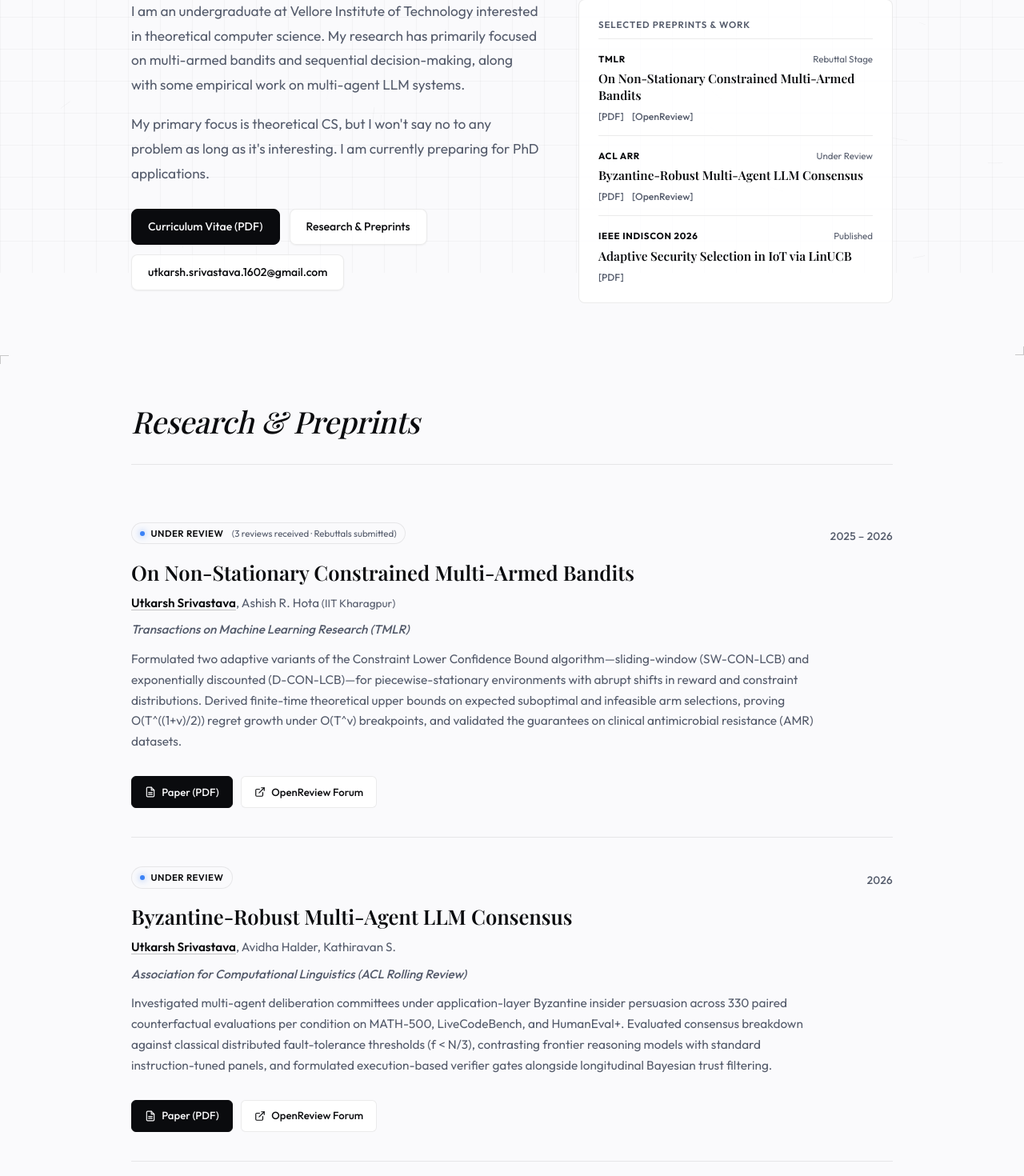
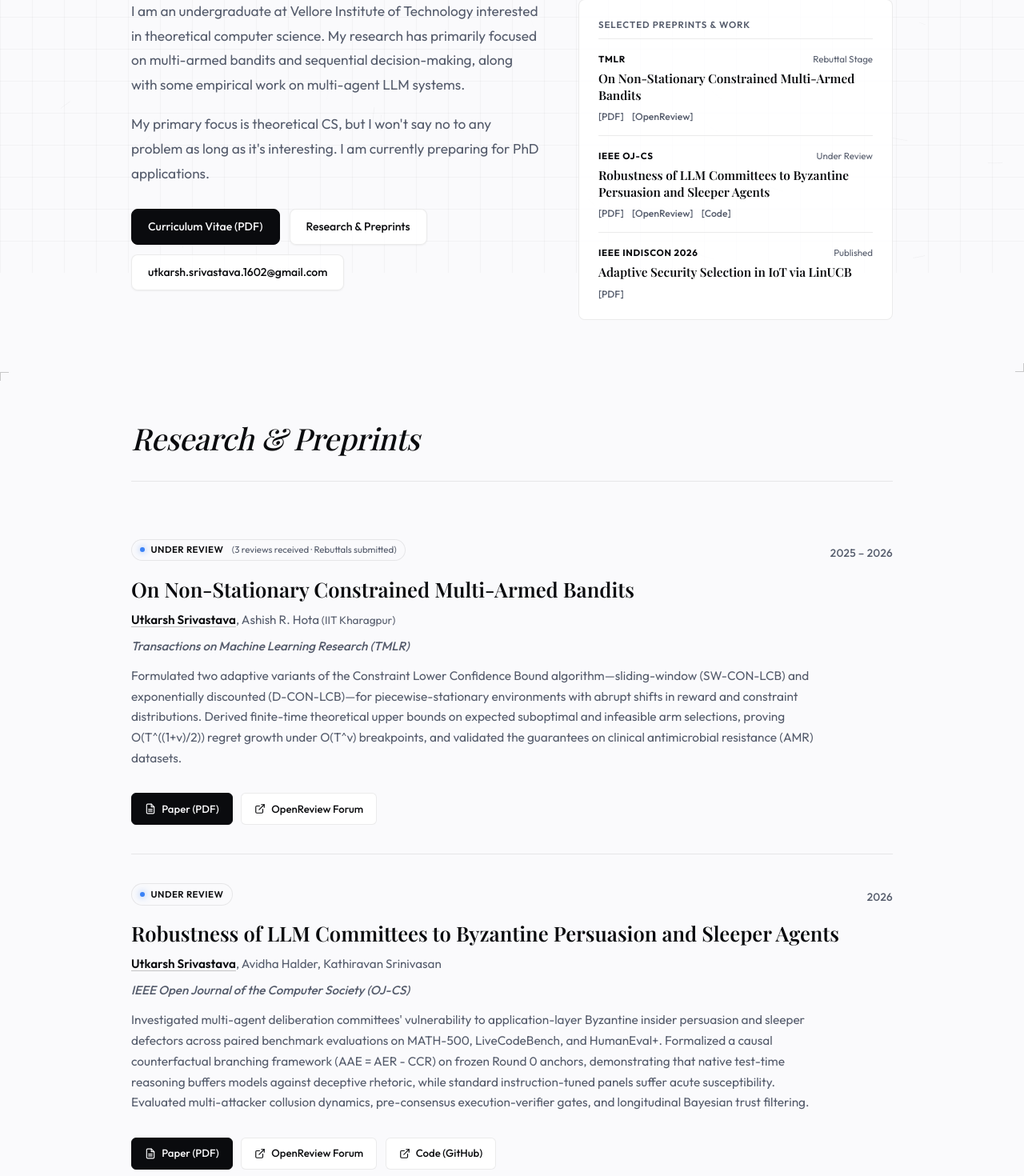
Before and after one commit to Xanviere/PersonalWebsite, a React (Vite) app: page / in a window 1280 px wide. Shown: the part 459-1929 px from the top of the page at 80% size. Built offline with nearby package versions, Linux system fonts and the light colour scheme; a web font is replaced by a local one.

Commit message:
Update Byzantine paper title to 'Robustness of LLM Committees to Byzantine Persuasion and Sleeper Agents' and venue to IEEE OJ-CS

```diff
--- a/src/components/Hero.jsx
+++ b/src/components/Hero.jsx
@@ -68,7 +68,7 @@ export default function Hero() {
                         rel="noreferrer"
                         className="fact-mini-link"
                       >
-                        [{l.type === 'pdf' ? 'PDF' : 'OpenReview'}]
+                        [{l.type === 'pdf' ? 'PDF' : l.label.includes('Code') ? 'Code' : 'OpenReview'}]
                       </a>
                     ))}
                   </div>
--- a/src/data.js
+++ b/src/data.js
@@ -48,23 +48,24 @@ export const research = [
   },
   {
     id: 2,
-    topic: "Byzantine-Robust Multi-Agent LLM Consensus",
-    shortTitle: "Byzantine-Robust Multi-Agent LLM Consensus",
-    shortVenue: "ACL ARR",
+    topic: "Robustness of LLM Committees to Byzantine Persuasion and Sleeper Agents",
+    shortTitle: "Robustness of LLM Committees to Byzantine Persuasion and Sleeper Agents",
+    shortVenue: "IEEE OJ-CS",
     duration: "2026",
     authors: [
       { name: "Utkarsh Srivastava", isSelf: true },
       { name: "Avidha Halder" },
-      { name: "Kathiravan S." }
+      { name: "Kathiravan Srinivasan" }
     ],
-    description: "Investigated multi-agent deliberation committees under application-layer Byzantine insider persuasion across 330 paired counterfactual evaluations per condition on MATH-500, LiveCodeBench, and HumanEval+. Evaluated consensus breakdown against classical distributed fault-tolerance thresholds (f < N/3), contrasting frontier reasoning models with standard instruction-tuned panels, and formulated execution-based verifier gates alongside longitudinal Bayesian trust filtering.",
+    description: "Investigated multi-agent deliberation committees' vulnerability to application-layer Byzantine insider persuasion and sleeper defectors across paired benchmark evaluations on MATH-500, LiveCodeBench, and HumanEval+. Formalized a causal counterfactual branching framework (AAE = AER - CCR) on frozen Round 0 anchors, demonstrating that native test-time reasoning buffers models against deceptive rhetoric, while standard instruction-tuned panels suffer acute susceptibility. Evaluated multi-attacker collusion dynamics, pre-consensus execution-verifier gates, and longitudinal Bayesian trust filtering.",
     status: "Under Review",
-    venue: "Association for Computational Linguistics (ACL Rolling Review)",
-    tags: ["Multi-Agent Deliberation", "Byzantine Fault Tolerance", "Bayesian Trust Filtering"],
-    link: "https://openreview.net/pdf?id=XsK6jGpir0",
+    venue: "IEEE Open Journal of the Computer Society (OJ-CS)",
+    tags: ["Byzantine Fault Tolerance", "Multi-Agent Deliberation", "Persuasion Attacks", "Bayesian Trust Filtering"],
+    link: "/papers/byzantine-persuasion-sleeper-agents.pdf",
     links: [
-      { label: "Paper (PDF)", url: "https://openreview.net/pdf?id=XsK6jGpir0", type: "pdf" },
-      { label: "OpenReview Forum", url: "https://openreview.net/forum?id=XsK6jGpir0", type: "external" }
+      { label: "Paper (PDF)", url: "/papers/byzantine-persuasion-sleeper-agents.pdf", type: "pdf" },
+      { label: "OpenReview Forum", url: "https://openreview.net/forum?id=XsK6jGpir0", type: "external" },
+      { label: "Code (GitHub)", url: "https://github.com/Xanviere/Robustness-of-LLM-Committees-to-Static-and-Trust-Building-Byzantine-Agents", type: "external" }
     ]
   },
   {
```
Also changed, not shown: 1 other file (tests, documents, lock files or other folders).
